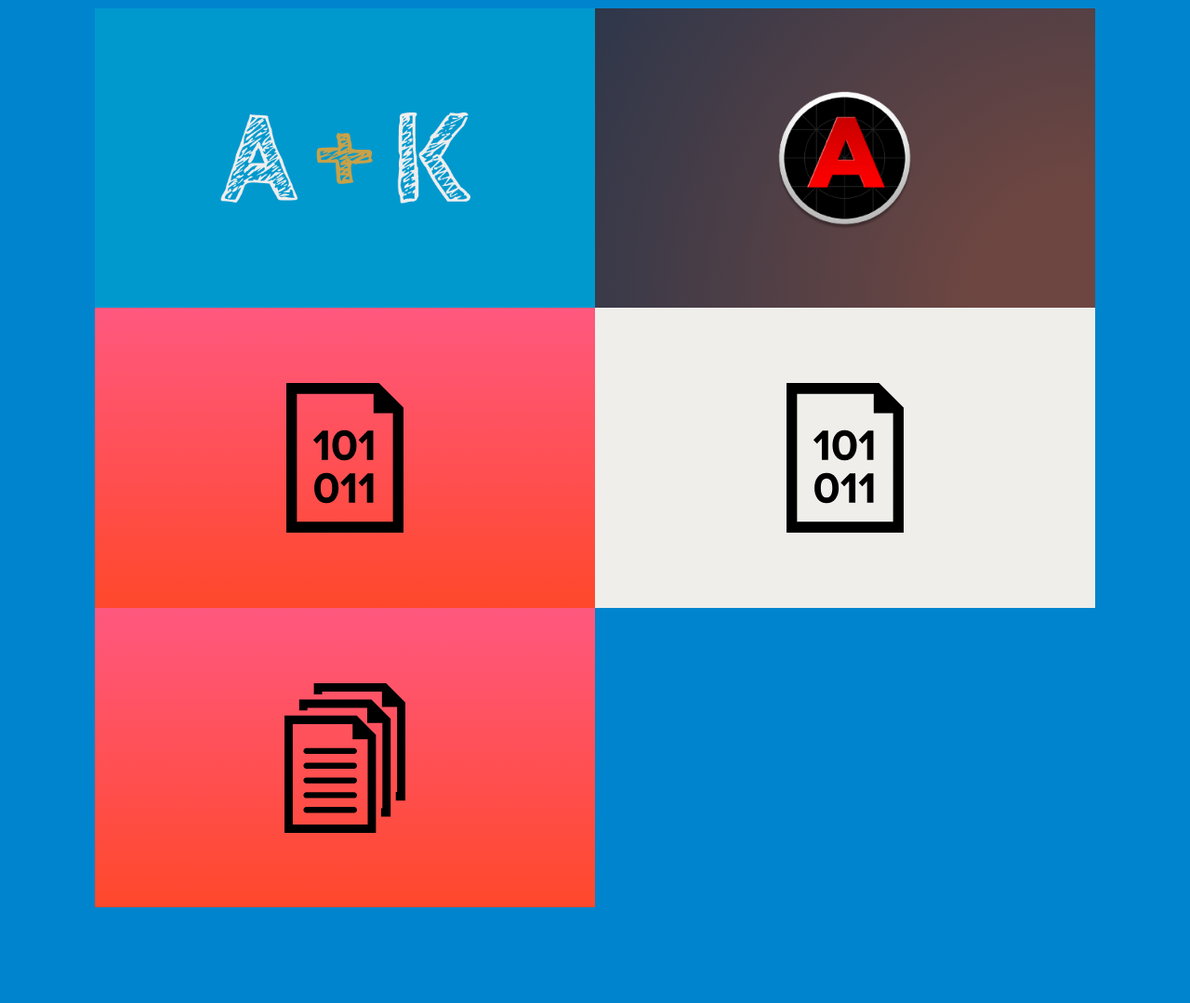
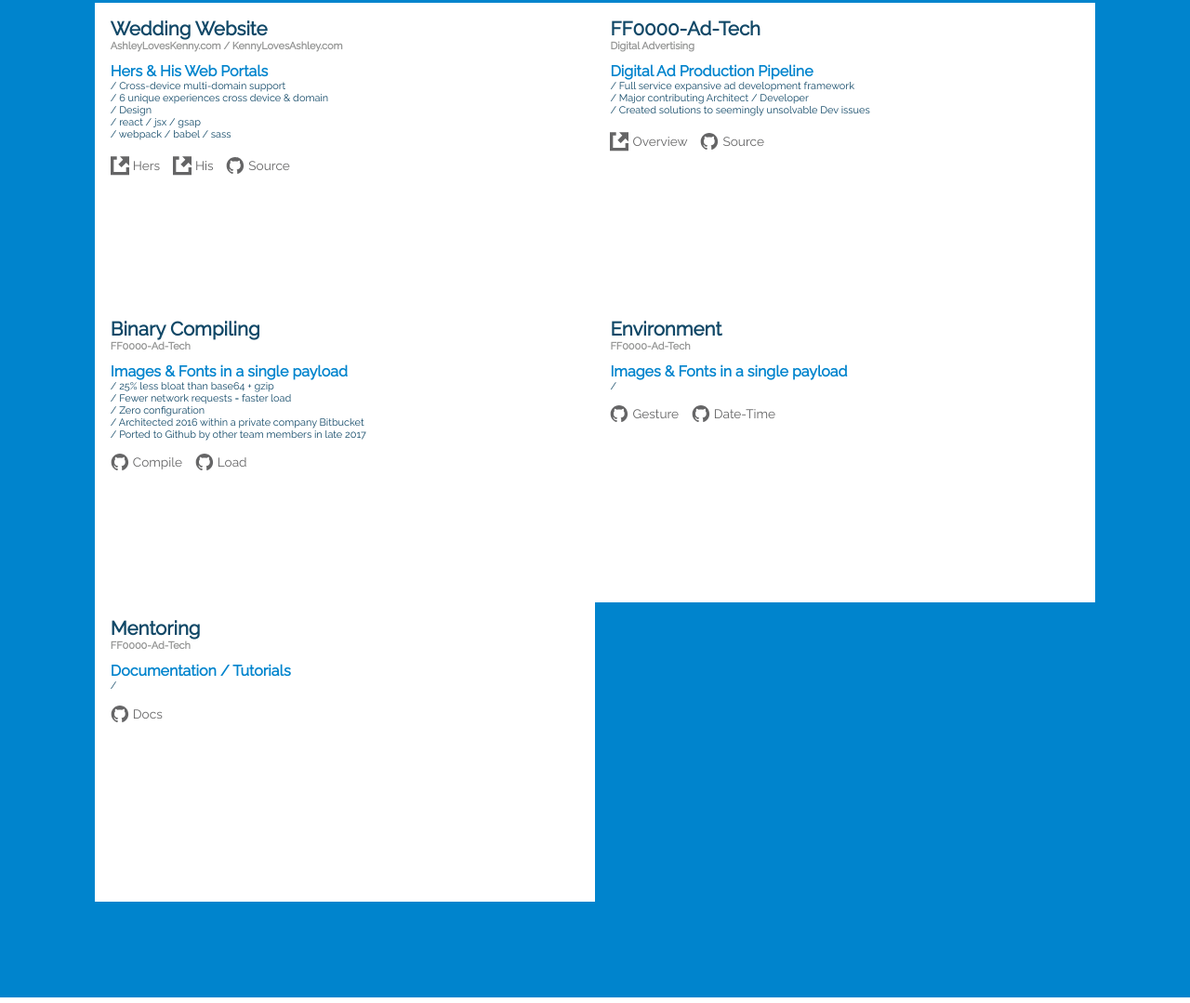
Before and after one commit to kennyarehart/portfolio-site, a React app: page / in a window 1280 px wide. Shown: the part 487-1566 px from the top of the page at 93% size. Built offline with nearby package versions, Linux system fonts and the light colour scheme.

Commit message:
updated icon to support text; added site icon

```diff
--- a/src/components/follow-me/follow-me-view.js
+++ b/src/components/follow-me/follow-me-view.js
@@ -1,43 +1,13 @@
 import React from 'react'
 import './follow-me.css'
-import Anchor from '../react-a'
-import { ReactComponent as IconEmail } from "../../assets/images/icon_email.svg";
-import { ReactComponent as IconLinkedin } from "../../assets/images/icon_linkedin.svg";
-import { ReactComponent as IconGithub } from "../../assets/images/icon_github.svg";
-import { TweenLite } from 'gsap'
+import { GithubIconButton, LinkedInIconButton, EmailIconButton } from '../icon-button'
 
 function FollowMe() {
-
-	function handleOver(event) {
-		TweenLite.to(event.currentTarget, 0.1, { fill:'#114867' })
-	}
-
-	function handleOut(event) {
-		TweenLite.to(event.currentTarget, 0.7, { fill:'#ffffff' })
-	}
-
 	return (
 		<div className="follow-me">
-			<ul>
-				<li>
-					<Anchor href="mailto:kennyarehart@gmail.com" className="email" alt="">
-						<IconEmail onMouseEnter={handleOver} onMouseLeave={handleOut} />
-						<span>Email Me</span>
-					</Anchor>
-				</li>
-				<li>
-					<Anchor href="https://www.linkedin.com/in/kennyarehart/" className="linkedin">
-						<IconLinkedin onMouseEnter={handleOver} onMouseLeave={handleOut} />
-						<span>Connect on LinkedIn</span>
-					</Anchor>
-				</li>
-				<li>
-					<Anchor href="https://github.com/kennyarehart" className="github">
-						<IconGithub onMouseEnter={handleOver} onMouseLeave={handleOut} />
-						<span>Follow on Github</span>
-					</Anchor>
-				</li>
-			</ul>
+			<EmailIconButton colors={['#114867', '#ffffff']} />
+			<LinkedInIconButton colors={['#114867', '#ffffff']} />
+			<GithubIconButton href="https://github.com/kennyarehart" alt="Follow on Github" colors={['#114867', '#ffffff']} />
 		</div>
 	)
 }
--- a/src/components/follow-me/follow-me.css
+++ b/src/components/follow-me/follow-me.css
@@ -1,25 +1,4 @@
-ul {
-  list-style: none;
+.follow-me a.icon-btn .svg-container {
+    width: 50px;
+    height: 50px;
 }
-
-li {
-  display: inline-block;
-}
-
-.follow-me a {
-  display: flex;
-  align-items: center;
-  justify-content: center;
-  width: 50px;
-  height: 50px;
-  margin-right: 1em;
-}
-
-a span {
-  text-indent: -999em;
-  display: none;
-}
-
-svg {
-  width: 100%;
-}
--- a/src/components/homepage/homepage-view.js
+++ b/src/components/homepage/homepage-view.js
@@ -1,22 +1,9 @@
-import React, { useEffect } from 'react'
+import React from 'react'
 import './homepage.css'
 import Gallery from '../gallery'
 import FollowMe from '../follow-me'
 
 function Homepage() {
-
-	useEffect(() => {
-        // TweenMax.to(
-        //     [imgElem0, imgElem1],
-        //     1,
-        //     {
-        //         repeat: -1,
-        //         rotation: 360,
-        //         ease: Linear.easeNone
-        //     }
-        // )
-	}, [])
-
 	return (
 		<div className="homepage-container">
 			<div className="landing">
--- /dev/null
+++ b/src/components/icon-button/email-icon-button-view.js
@@ -0,0 +1,9 @@
+import React from 'react'
+import { ReactComponent as IconEmail } from "../../assets/images/icon_email.svg";
+import IconButton from './icon-button-view.js'
+
+function EmailIconButton(props) {
+	return <IconButton Icon={IconEmail} href="mailto:kennyarehart@gmail.com" alt="Email Me" {...props} />
+}
+
+export default EmailIconButton
--- /dev/null
+++ b/src/components/icon-button/github-icon-button-view.js
@@ -0,0 +1,9 @@
+import React from 'react'
+import { ReactComponent as IconGithub } from "../../assets/images/icon_github.svg";
+import IconButton from './icon-button-view.js'
+
+function GithubIconButton(props) {
+	return <IconButton Icon={IconGithub} {...props} />
+}
+
+export default GithubIconButton
--- /dev/null
+++ b/src/components/icon-button/icon-button-view.js
@@ -0,0 +1,39 @@
+import React, { useRef } from 'react'
+import './icon-button.css'
+import Anchor from '../react-a'
+import { TweenLite } from 'gsap'
+
+function IconButton({ Icon, href, alt, text, colors}) {
+	const refIcon = useRef()
+	const refSpan = useRef()
+
+	colors = colors || ['#0084cd', '#656566']
+	let span
+
+	function handleOver() {
+		TweenLite.to(refIcon.current, 0.1, { fill: colors[0] })
+		if (span)
+			TweenLite.to(refSpan.current, 0.1, { color: colors[0] })
+	}
+
+	function handleOut() {
+		TweenLite.to(refIcon.current, 0.7, { fill: colors[1] })
+		if (span)
+			TweenLite.to(refSpan.current, 0.7, { color: colors[1] })
+	}
+
+	if (text) {
+		span = <span className="" ref={refSpan}>{text}</span>
+	}
+
+	return (
+		<Anchor href={href} alt={alt} className="icon-btn" onMouseEnter={handleOver} onMouseLeave={handleOut}>
+			<div className="svg-container">
+				<Icon ref={refIcon} />
+			</div>
+			{span}
+		</Anchor>
+	)
+}
+
+export default IconButton
--- /dev/null
+++ b/src/components/icon-button/icon-button.css
@@ -0,0 +1,18 @@
+a.icon-btn {
+  display: inline-block;
+  margin-right: 1em;
+}
+
+a.icon-btn svg {
+  width: 100%;
+}
+
+a svg {
+  fill: white;
+}
+
+a svg,
+a span {
+  display:inline-block;
+  vertical-align:middle;
+}
--- /dev/null
+++ b/src/components/icon-button/index.js
@@ -0,0 +1,7 @@
+import GithubIconButton from './github-icon-button-view.js'
+import LinkedInIconButton from './linkedin-icon-button-view.js'
+import EmailIconButton from './email-icon-button-view.js'
+import SiteIconButton from './site-icon-button-view.js'
+
+export { default } from './icon-button-view.js'
+export { GithubIconButton, LinkedInIconButton, EmailIconButton, SiteIconButton }
--- /dev/null
+++ b/src/components/icon-button/linkedin-icon-button-view.js
@@ -0,0 +1,9 @@
+import React from 'react'
+import { ReactComponent as IconLinkedin } from "../../assets/images/icon_linkedin.svg";
+import IconButton from './icon-button-view.js'
+
+function LinkedInIconButton(props) {
+	return <IconButton Icon={IconLinkedin} href="https://www.linkedin.com/in/kennyarehart/" alt="Connect on LinkedIn" {...props} />
+}
+
+export default LinkedInIconButton
--- /dev/null
+++ b/src/components/icon-button/site-icon-button-view.js
@@ -0,0 +1,9 @@
+import React from 'react'
+import { ReactComponent as IconSite } from "../../assets/images/icon_site.svg";
+import IconButton from './icon-button-view.js'
+
+function SiteIconButton(props) {
+	return <IconButton Icon={IconSite} {...props} />
+}
+
+export default SiteIconButton
--- a/src/components/project-thumb/project-thumb-view.js
+++ b/src/components/project-thumb/project-thumb-view.js
@@ -1,6 +1,7 @@
 import React from 'react'
 import './project-thumb.css'
 import Anchor from '../react-a'
+import { GithubIconButton, SiteIconButton } from '../icon-button'
 
 function ProjectThumb(props) {
 	const style = {
@@ -21,7 +22,13 @@
 						{props.data.details.map((item, i) => <li key={i}>{item}</li>)}
 					</ul>
 					<div className="links">
-						{props.data.links.map((item, i) => <Anchor href={item.url} key={i}>{item.title}</Anchor>)}
+						{props.data.links.map((item, i) => {
+							if (item.github) {
+								return <GithubIconButton href={item.github} key={i} alt={item.title} text={item.title} />
+							} else {
+								return <SiteIconButton href={item.site} key={i} alt={item.title} text={item.title} />
+							}
+						})}
 					</div>
 				</div>
 			</div>
--- a/src/components/project-thumb/project-thumb.css
+++ b/src/components/project-thumb/project-thumb.css
@@ -26,11 +26,8 @@
   height: 100%;
   width: 100%;
   transition: .35s ease;
-  bottom: -100%;/*-70%;*/
+  bottom: -0%;/*-100%;*/
   background-color: white;
-  display: flex;
-  align-items: center;
-  justify-content: flex-start;
   font-size: 0.7em;
 }
 
@@ -42,7 +39,7 @@
   color: #114867;
   font-size: 0.75em;
   position: absolute;
-  padding: 0 1.2em;
+  padding: /*0*/ 1.2em;
 }
 
 .text li {
@@ -70,22 +67,22 @@
 
 a {
   text-decoration-line: none;
-  color: #656566;
-  /* text-transform: uppercase; */
 }
 
-a:hover {
-  color: #0084cd;
+.links a .svg-container {
+  width: 20px;
+  height: 20px;
+  display: inline-block;
 }
 
-/* .links a:not(:first-child):before {
-  content: " - ";
-  color: #939493;
-} */
-.links a:first-child:before,
-.links a:after {
-  content: " | ";
-  color: #c0c1c0;
+.links a,
+.links a .svg-container svg {
+  color: #656566;
+  fill: #656566;
+}
+
+.links a span {
+  margin-left: 0.3em;
 }
 
 @media (min-widt:480px) and (max-width:800px) {
--- a/src/data/portfolio.json
+++ b/src/data/portfolio.json
@@ -15,15 +15,15 @@
         "links": [
             {
                 "title": "Hers",
-                "url": "http://ashleyloveskenny.com"
-            },
-            {
-                "title": "Source:Github",
-                "url": "https://github.com/kennyarehart/kla"
+                "site": "http://ashleyloveskenny.com"
             },
             {
                 "title": "His",
-                "url": "http://ashleyloveskenny.com"
+                "site": "http://ashleyloveskenny.com"
+            },
+            {
+                "title": "Source",
+                "github": "https://github.com/kennyarehart/kla"
             }
         ]
     },
@@ -42,27 +42,11 @@
         "links": [
             {
                 "title": "Overview",
-                "url": "http://tech.wearered.com/"
-            }
-        ]
-    },
-    {
-        "header": "Environment",
-        "sub": "FF0000-Ad-Tech",
-        "description": "Images & Fonts in a single payload",
-        "details": [
-            ""
-        ],
-        "src": "./images/icon_binary.svg",
-        "color": "linear-gradient(#ff587f,#ff482b)",
-        "links": [
-            {
-                "title": "Gesture:Github",
-                "url": "https://github.com/ff0000-ad-tech/ad-events"
+                "site": "http://tech.wearered.com/"
             },
             {
-                "title": "Date-Time:Github",
-                "url": "https://github.com/ff0000-ad-tech/ad-dates"
+                "title": "Source",
+                "github": "https://github.com/ff0000-ad-tech"
             }
         ]
     },
@@ -81,12 +65,32 @@
         "color": "#efeeeb",
         "links": [
             {
-                "title": "Compile:Github",
-                "url": "https://github.com/ff0000-ad-tech/fba-compiler"
+                "title": "Compile",
+                "github": "https://github.com/ff0000-ad-tech/fba-compiler"
             },
             {
-                "title": "Load:Github",
-                "url": "https://github.com/ff0000-ad-tech/ad-load"
+                "title": "Load",
+                "github": "https://github.com/ff0000-ad-tech/ad-load"
+            }
+        ]
+    },
+    {
+        "header": "Environment",
+        "sub": "FF0000-Ad-Tech",
+        "description": "Images & Fonts in a single payload",
+        "details": [
+            ""
+        ],
+        "src": "./images/icon_binary.svg",
+        "color": "linear-gradient(#ff587f,#ff482b)",
+        "links": [
+            {
+                "title": "Gesture",
+                "github": "https://github.com/ff0000-ad-tech/ad-events"
+            },
+            {
+                "title": "Date-Time",
+                "github": "https://github.com/ff0000-ad-tech/ad-dates"
             }
         ]
     },
@@ -101,8 +105,8 @@
         "color": "linear-gradient(#ff587f,#ff482b)",
         "links": [
             {
-                "title": "Docs:Github",
-                "url": "https://github.com/ff0000-ad-tech/ad-docs"
+                "title": "Docs",
+                "github": "https://github.com/ff0000-ad-tech/ad-docs"
             }
         ]
     }
```
Also changed, not shown: src/components/Portfolio.js (deleted, +0 -7 lines), public/images/external-link-symbol.svg (deleted), src/assets/images/icon_site.svg (added).
